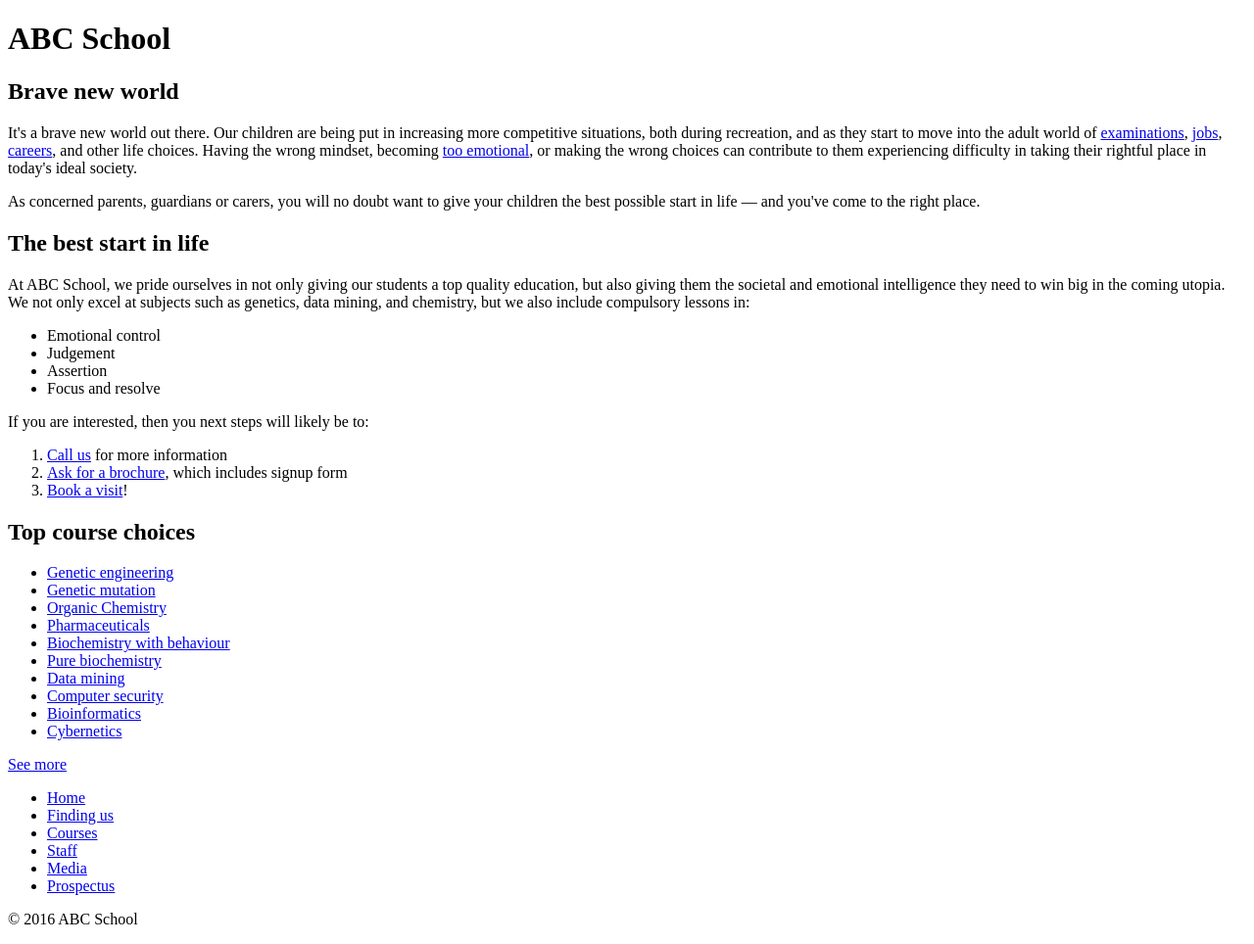
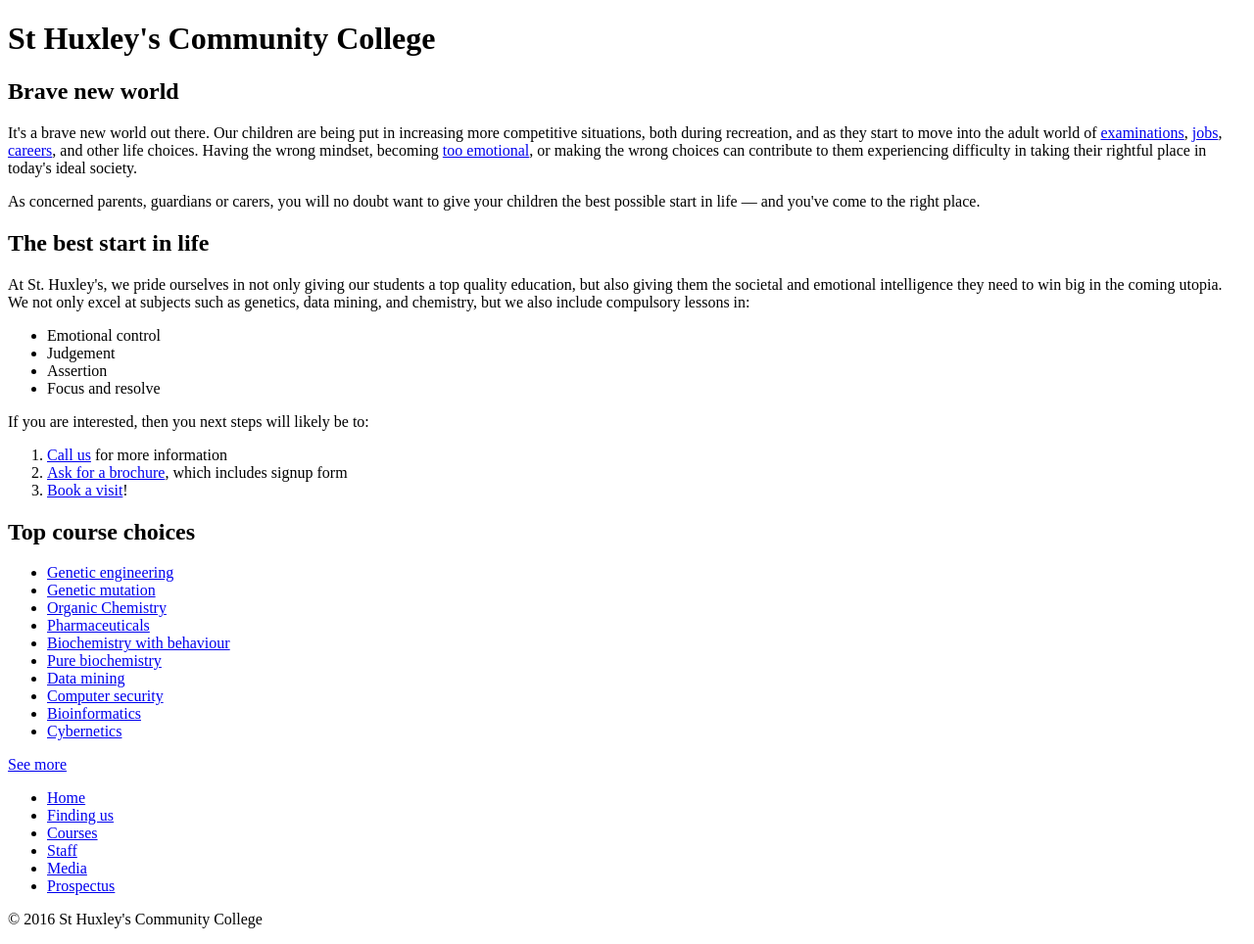
Before and after one commit to joegeorge022/community, a plain HTML site: page index.html in a window 1280 px wide. Shown: the whole page at 98% size. Drawn offline with Linux system fonts and the light colour scheme.

Commit message:
Update index.html

```diff
--- a/index.html
+++ b/index.html
@@ -3,13 +3,13 @@
   <head>
     <meta charset="utf-8">
     <meta name="viewport" content="width=device-width">
-    <title>ABC School</title>
-    <link href="styles.css" type="text/css" rel="stylesheet">
+    <title>St Huxley's Community College</title>
+    <link href="style.css" type="text/css" rel="stylesheet">
   </head>
   <body>
 
   <header>
-    <h1>ABC School</h1>
+    <h1>St Huxley's Community College</h1>
   </header>
 
   <section>
@@ -21,7 +21,7 @@
 
       <h2>The best start in life</h2>
 
-      <p>At ABC School, we pride ourselves in not only giving our students a top quality education, but also giving them the societal and emotional intelligence they need to win big in the coming utopia. We not only excel at subjects such as genetics, data mining, and chemistry, but we also include compulsory lessons in:</p>
+      <p>At St. Huxley's, we pride ourselves in not only giving our students a top quality education, but also giving them the societal and emotional intelligence they need to win big in the coming utopia. We not only excel at subjects such as genetics, data mining, and chemistry, but we also include compulsory lessons in:</p>
 
       <ul>
         <li>Emotional control</li>
@@ -75,7 +75,7 @@
 
   <footer>
 
-    <p>&copy; 2016 ABC School</p>
+    <p>&copy; 2016 St Huxley's Community College</p>
 
   </footer>
 
```
